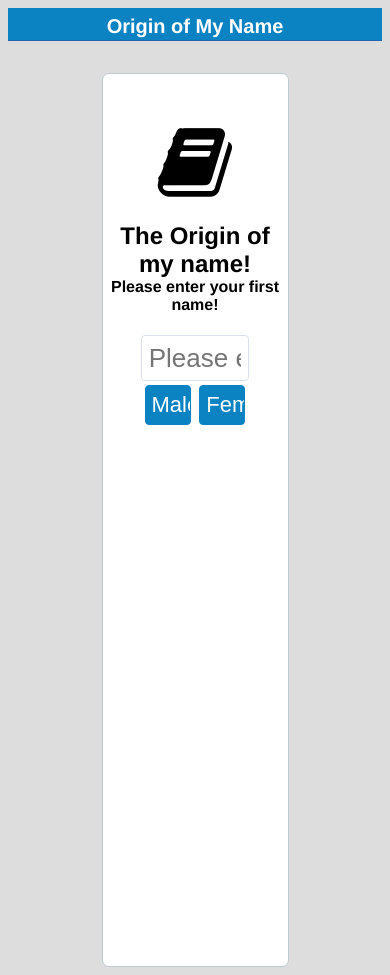
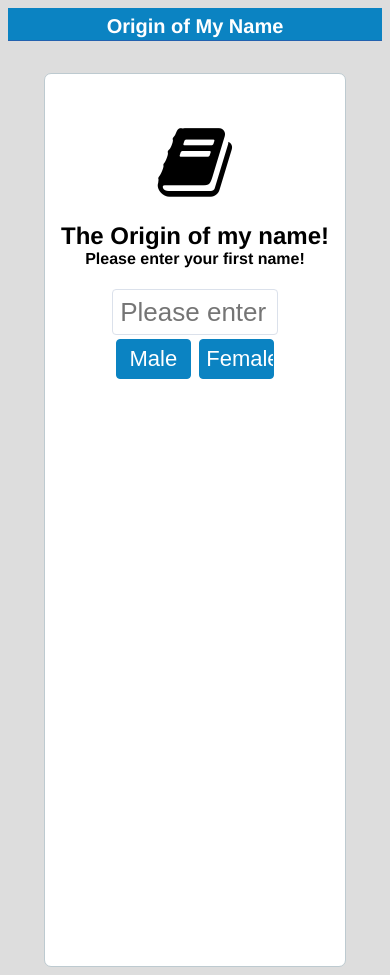
Before and after one commit to Boughtmanatee5/NameOrigins, a plain HTML site: page index.html in a window 390 px wide. Drawn offline with Linux system fonts and the light colour scheme.

Commit message:
mobile fix

```diff
--- a/styles.css
+++ b/styles.css
@@ -31,9 +31,10 @@ h4 {
   margin-top: 0;
 }
 .container {
-  margin: 2em 25% 0 25%;
+  margin: 2em auto 0 auto;
   padding-top: 3em;
   height: 100vh;
+  width: 80%;
   text-align: center;
   background: #fff;
   border: 1px solid #bdcad0;
```
